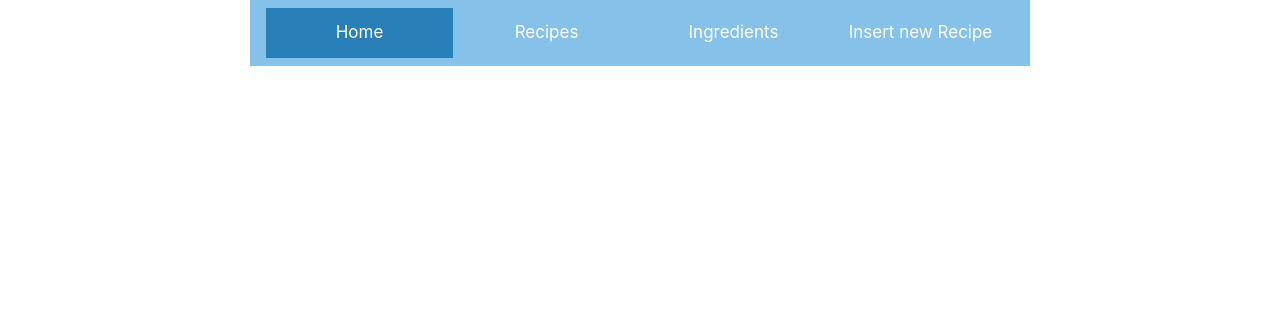
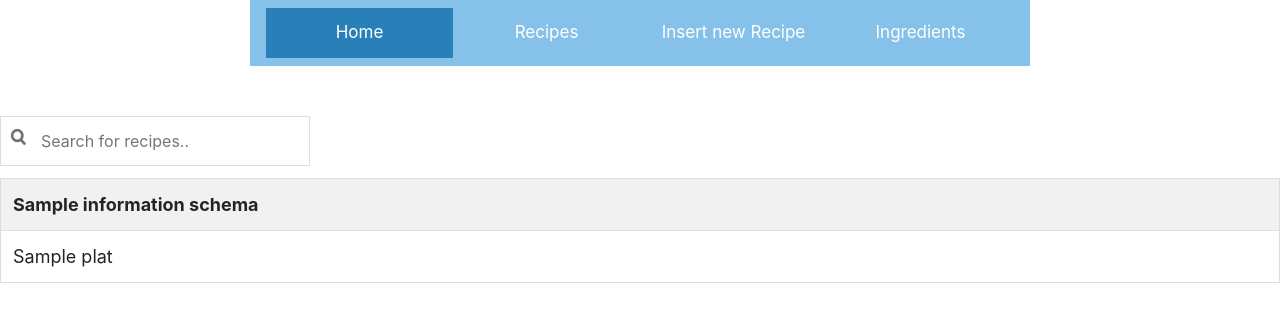
Before and after one commit to guillem1997/Projecte_FInal, a Django app: page /recipes in a window 1280 px wide. Shown: the top 322 px of the page. Run offline with Django 3.2, Linux system fonts and the light colour scheme; tables that the repository leaves empty hold one stand-in row (values such as "Sample post"); a database or web service that is not in the repository returns one stand-in record (values such as "Sample title"); some libraries are stand-ins or nearby versions.

Commit message:
04/12/2020

```diff
--- a/App/templates/inserts_recipes.html
+++ b/App/templates/inserts_recipes.html
@@ -5,6 +5,7 @@
 
     <form id="recipe_form" action="/new_recipe" method="POST">
         {% csrf_token %}
+        <h5>Insert new ingredient</h5><br>
         Title: <input type="text" name="value_title" size="40"><br>
         Preparation time: <input type="text" name="value_time" size="40"><br>
         <label for="difficulty">Difficulty:</label>
--- a/App/templates/plantilla_navegador.html
+++ b/App/templates/plantilla_navegador.html
@@ -139,8 +139,8 @@
 <div class="navbar">
     <a class="active" href="{% url 'home' %}">Home</a>
     <a href="{% url 'recipes' %}">Recipes</a>
+    <a href="{% url 'inserts_recipes' %}">Insert new Recipe</a>
     <a href="{% url 'ingredients' %}">Ingredients</a>
-    <a href="{% url 'inserts_recipes' %}">Insert new Recipe</a>
 </div>
 
     {% block bloque_uno %}
--- a/App/templates/recipes.html
+++ b/App/templates/recipes.html
@@ -1,4 +1,22 @@
 {% extends 'plantilla_navegador.html' %}
 {% load static %}
 {% block bloque_uno %}
+<input type="text" id="myInput" onkeyup="filter_table()" placeholder="Search for recipes.."><br>
+<table id="myTable" style="width:100%">
+    <tr class="header">
+        {% for name in names %}
+        <th>{{name.0}}</th>
+        {% endfor %}
+    </tr>
+    {% for e in plats %}
+    <tr>
+        {%for column in e %}
+        <td>{{column}}</td>
+        {% endfor %}
+    </tr>
+    {% endfor %}
+
+</table>
+
+
 {% endblock %}
--- a/App/views.py
+++ b/App/views.py
@@ -15,7 +15,20 @@ def ingredients_view(request):
 
 
 def recipes_view(request):
-    return render(request, 'recipes.html')
+    conn = psycopg2.connect(dbname="Projecte_Final",
+                            user="postgres",
+                            password="patata")
+    cursor = conn.cursor(cursor_factory=psycopg2.extras.DictCursor)
+    cursor.execute("SELECT * FROM plats;")
+    result = cursor.fetchall()
+    conn.commit()
+    cursor.execute("SELECT column_name FROM information_schema.columns WHERE table_name = 'plats';")
+    result2 = cursor.fetchall()
+    conn.commit()
+    cursor.close()
+    conn.close()
+    params = {'plats': result, 'names': result2}
+    return render(request, 'recipes.html', params)
 
 
 def new_ingredient(request):
```
